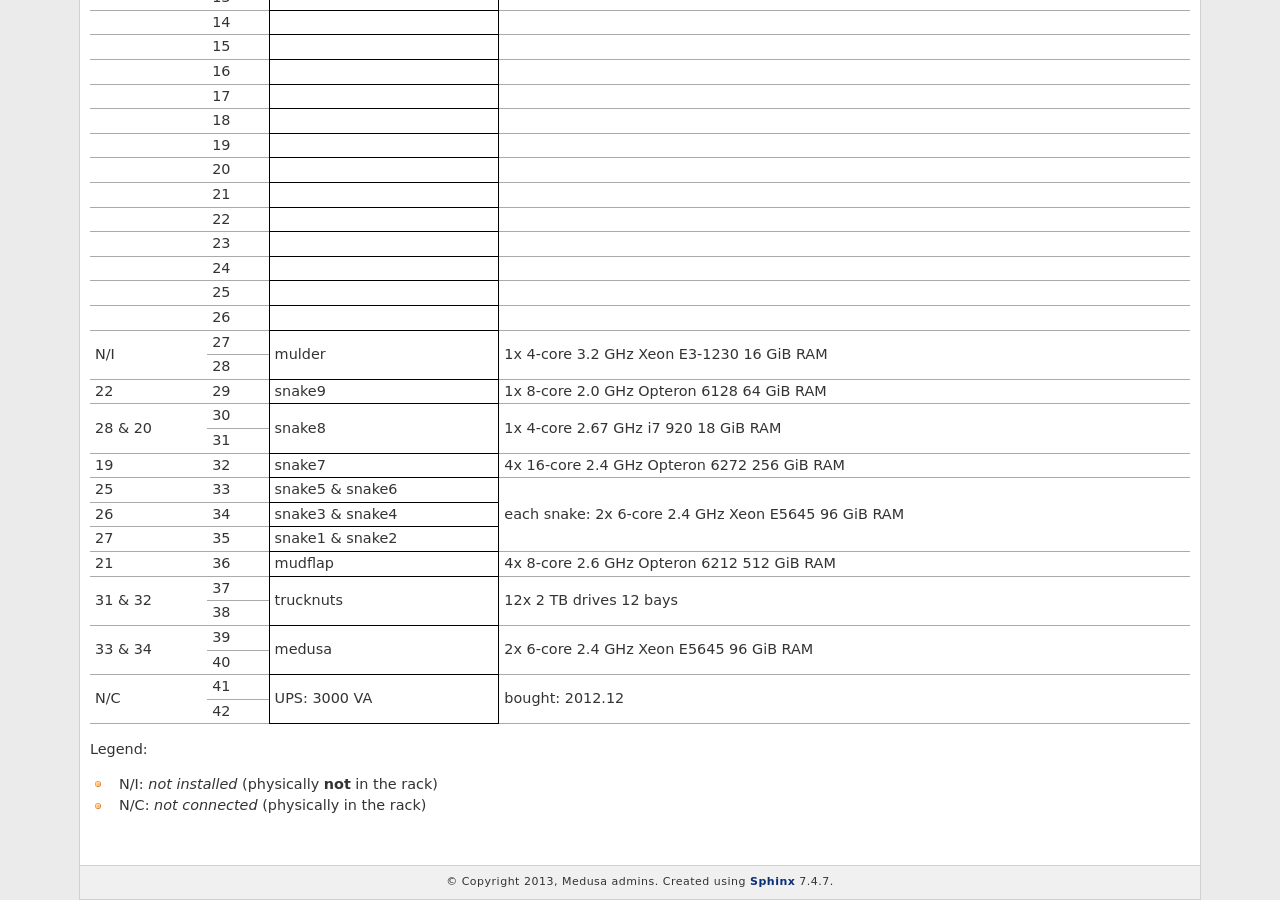
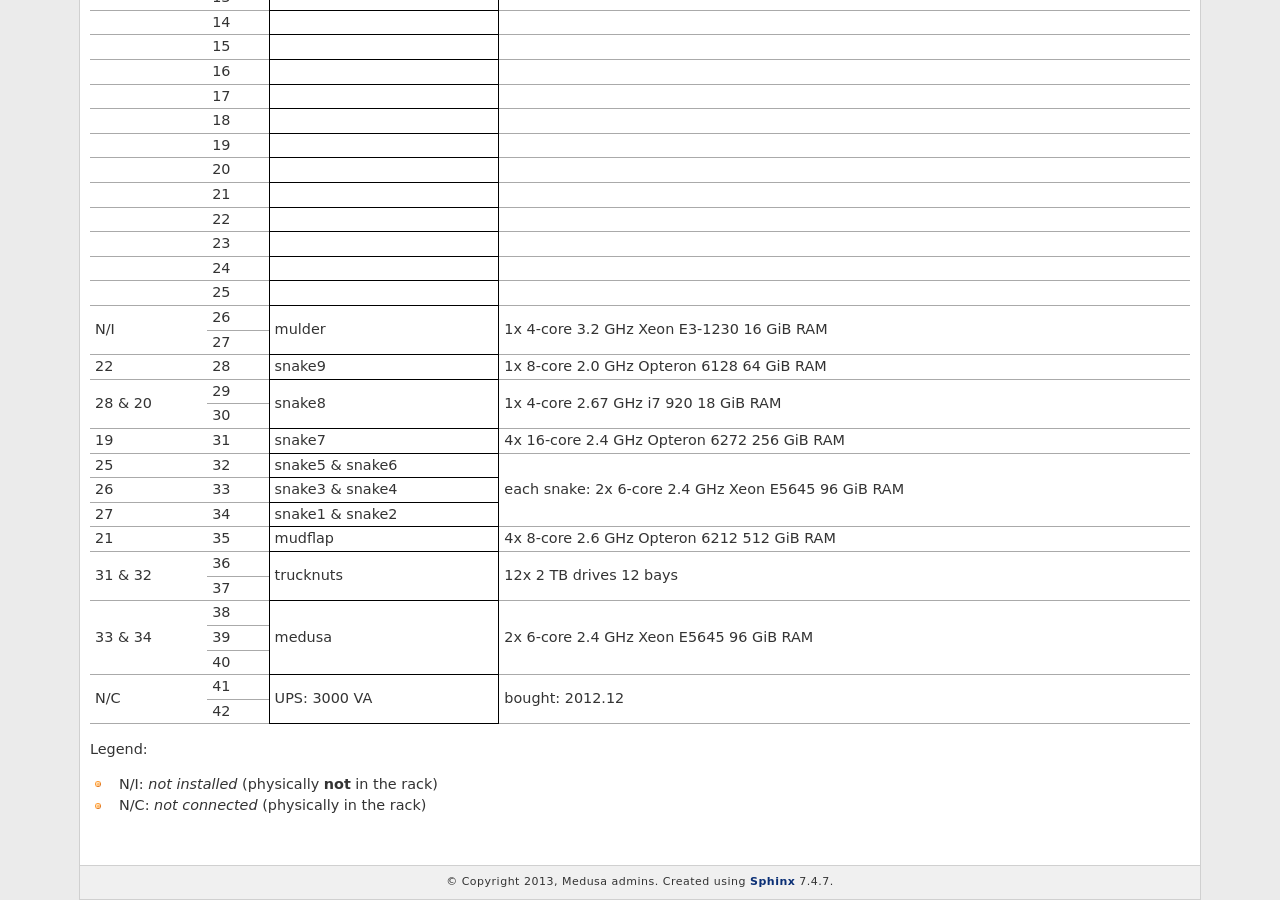
Before and after one commit to psychoinformatics-de/ipsy-docs, a Sphinx documentation site: the page built from source/internal/data_center/index.rst, in a window 1280 px wide and 900 px high, scrolled down 823 px. Built offline with Sphinx 7.4.7, drawn with Linux system fonts in a browser that asks for light colours; formulas are drawn with MathJax 3.

```diff
--- a/source/internal/data_center/index.rst
+++ b/source/internal/data_center/index.rst
@@ -79,38 +79,38 @@ The rack layout, as of 22.05.2013:
 +-----+----+-----------------+--------------------------------+
 |     | 25 |                 |                                |
 +-----+----+-----------------+--------------------------------+
-|     | 26 |                 |                                |
+|     | 26 |                 | 1x 4-core 3.2 GHz Xeon E3-1230 |
++ N/I +----+ mulder          | 16 GiB RAM                     |
+|     | 27 |                 |                                |
 +-----+----+-----------------+--------------------------------+
-|     | 27 |                 | 1x 4-core 3.2 GHz Xeon E3-1230 |
-+ N/I +----+ mulder          | 16 GiB RAM                     |
-|     | 28 |                 |                                |
-+-----+----+-----------------+--------------------------------+
-| 22  | 29 | snake9          | 1x 8-core 2.0 GHz Opteron 6128 |
+| 22  | 28 | snake9          | 1x 8-core 2.0 GHz Opteron 6128 |
 |     |    |                 | 64 GiB RAM                     |
 +-----+----+-----------------+--------------------------------+
-| 28  | 30 |                 | 1x 4-core 2.67 GHz i7 920      |
+| 28  | 29 |                 | 1x 4-core 2.67 GHz i7 920      |
 + &   +----+ snake8          | 18 GiB RAM                     |
-| 20  | 31 |                 |                                |
+| 20  | 30 |                 |                                |
 +-----+----+-----------------+--------------------------------+
-| 19  | 32 | snake7          | 4x 16-core 2.4 GHz Opteron 6272|
+| 19  | 31 | snake7          | 4x 16-core 2.4 GHz Opteron 6272|
 |     |    |                 | 256 GiB RAM                    |
 +-----+----+-----------------+--------------------------------+
-| 25  | 33 | snake5 & snake6 | each snake:                    |
+| 25  | 32 | snake5 & snake6 | each snake:                    |
 +-----+----+-----------------+ 2x 6-core 2.4 GHz Xeon E5645   |
-| 26  | 34 | snake3 & snake4 | 96 GiB RAM                     |
+| 26  | 33 | snake3 & snake4 | 96 GiB RAM                     |
 +-----+----+-----------------+                                |
-| 27  | 35 | snake1 & snake2 |                                |
+| 27  | 34 | snake1 & snake2 |                                |
 +-----+----+-----------------+--------------------------------+
-| 21  | 36 | mudflap         | 4x 8-core 2.6 GHz Opteron 6212 |
+| 21  | 35 | mudflap         | 4x 8-core 2.6 GHz Opteron 6212 |
 |     |    |                 | 512 GiB RAM                    |
 +-----+----+-----------------+--------------------------------+
-| 31  | 37 |                 | 12x 2 TB drives                |
+| 31  | 36 |                 | 12x 2 TB drives                |
 + &   +----+ trucknuts       | 12 bays                        |
-| 32  | 38 |                 |                                |
+| 32  | 37 |                 |                                |
 +-----+----+-----------------+--------------------------------+
-| 33  | 39 |                 | 2x 6-core 2.4 GHz Xeon E5645   |
-+ &   +----+ medusa          | 96 GiB RAM                     |
-| 34  | 40 |                 |                                |
+|     | 38 |                 |                                |
++ 33  +----+                 |                                |
+| &   | 39 | medusa          | 2x 6-core 2.4 GHz Xeon E5645   |
++ 34  +----+                 | 96 GiB RAM                     |
+|     | 40 |                 |                                |
 +-----+----+-----------------+--------------------------------+
 |     | 41 |                 |                                |
 + N/C +----+ UPS: 3000 VA    | bought: 2012.12                |
```
